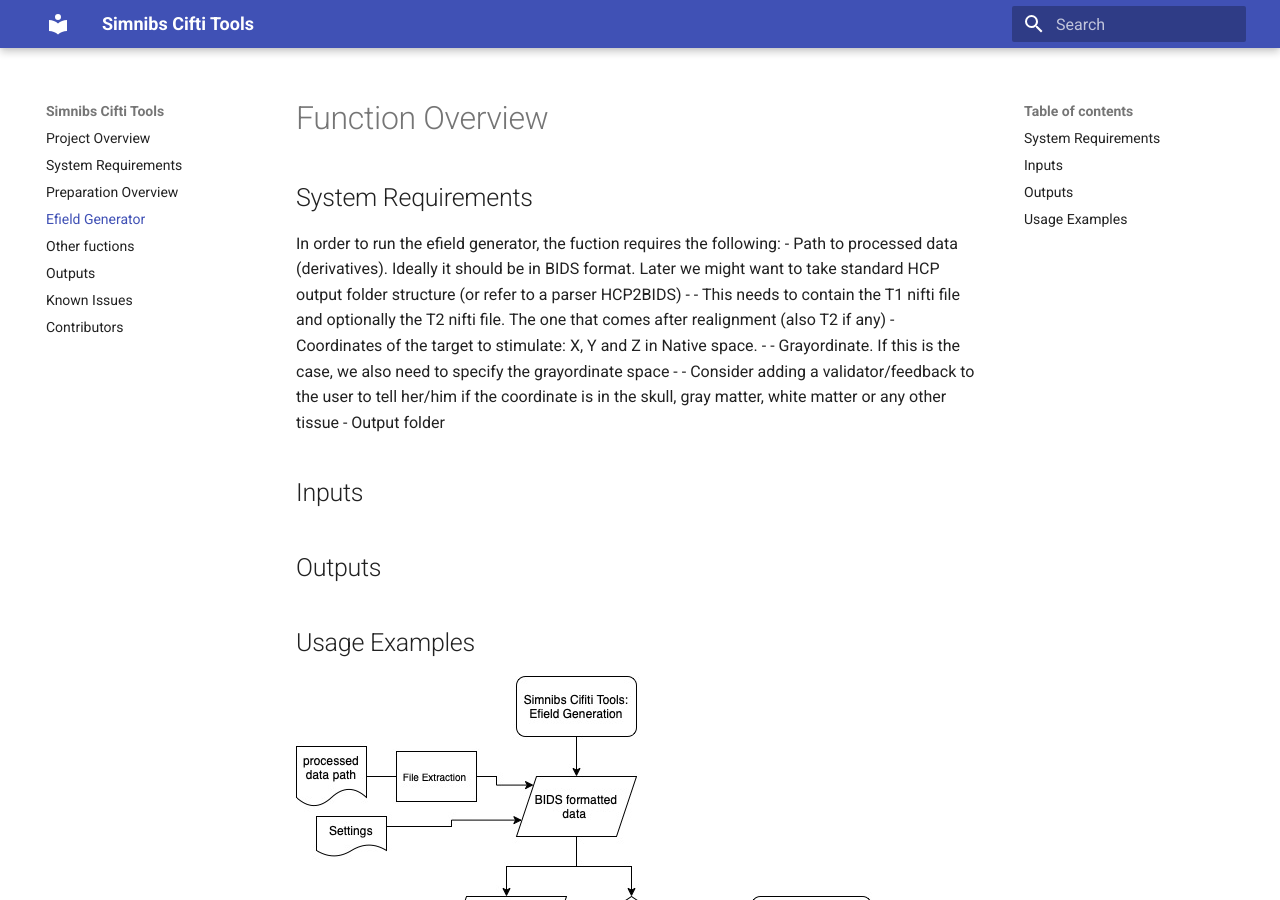
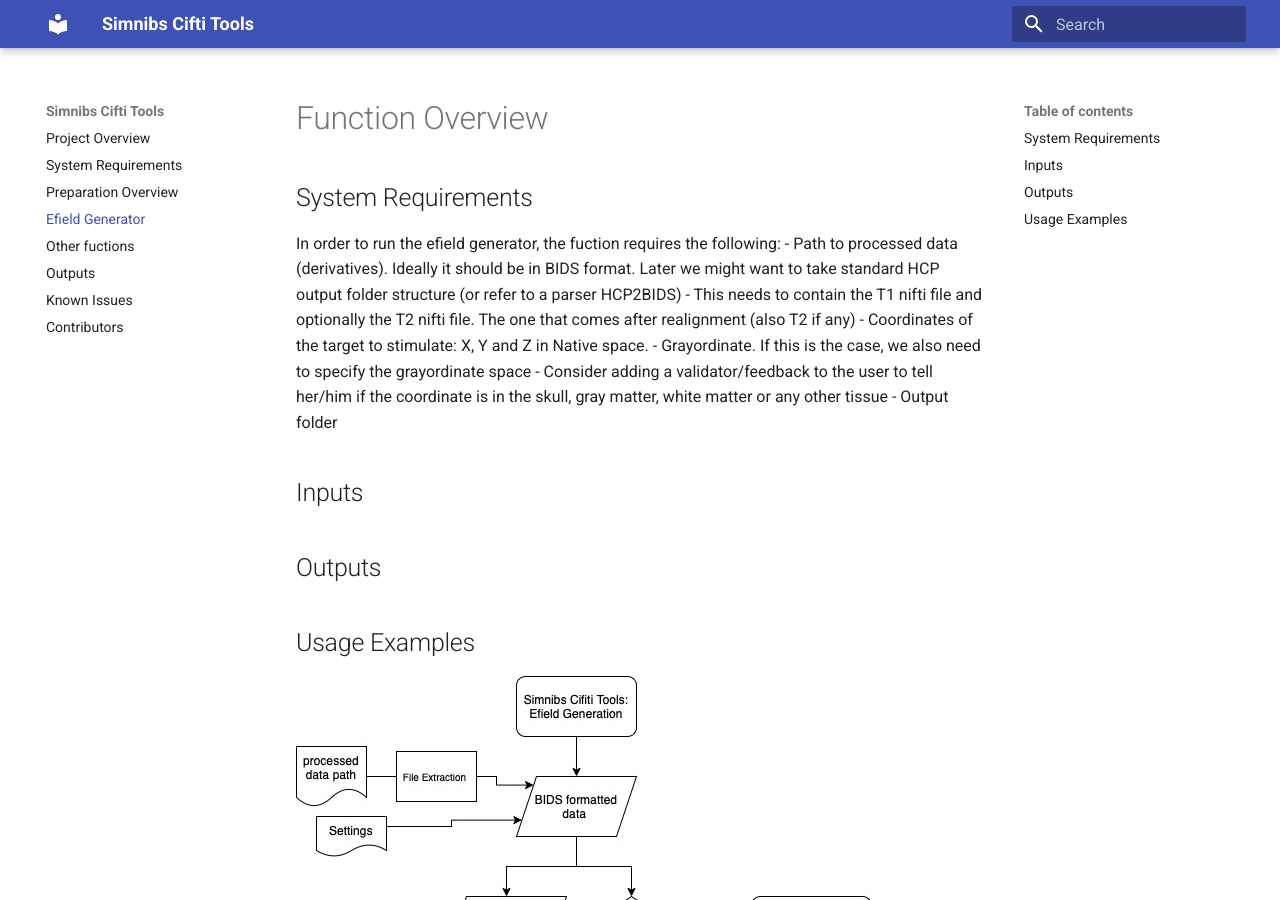
Before and after one commit to DCAN-Labs/simnibs_cifti_tools_RTD2, an MkDocs documentation site: the page built from docs/Efield_generator.md, in a window 1280 px wide and 900 px high. Built offline with MkDocs 1.6.1 and Material for MkDocs 9.7.7, drawn with Linux system fonts in a browser that asks for light colours; old or Windows-style settings are respelled for this version of MkDocs.

```diff
--- a/docs/Efield_generator.md
+++ b/docs/Efield_generator.md
@@ -6,10 +6,10 @@ System Requirements
 ---------------
 In order to run the efield generator, the fuction requires the following:
 - Path to processed data (derivatives). Ideally it should be in BIDS format. Later we might want to take standard HCP output folder structure (or refer to a parser HCP2BIDS)
-- - This needs to contain the T1 nifti file and optionally the T2 nifti file. The one that comes after realignment (also T2 if any)
+- This needs to contain the T1 nifti file and optionally the T2 nifti file. The one that comes after realignment (also T2 if any)
 - Coordinates of the target to stimulate: X, Y and Z in Native space.
-- - Grayordinate. If this is the case, we also need to specify the grayordinate space
-- - Consider adding a validator/feedback to the user to tell her/him if the coordinate is in the skull, gray matter, white matter or any other tissue
+- Grayordinate. If this is the case, we also need to specify the grayordinate space
+- Consider adding a validator/feedback to the user to tell her/him if the coordinate is in the skull, gray matter, white matter or any other tissue
 - Output folder
 
 
```
